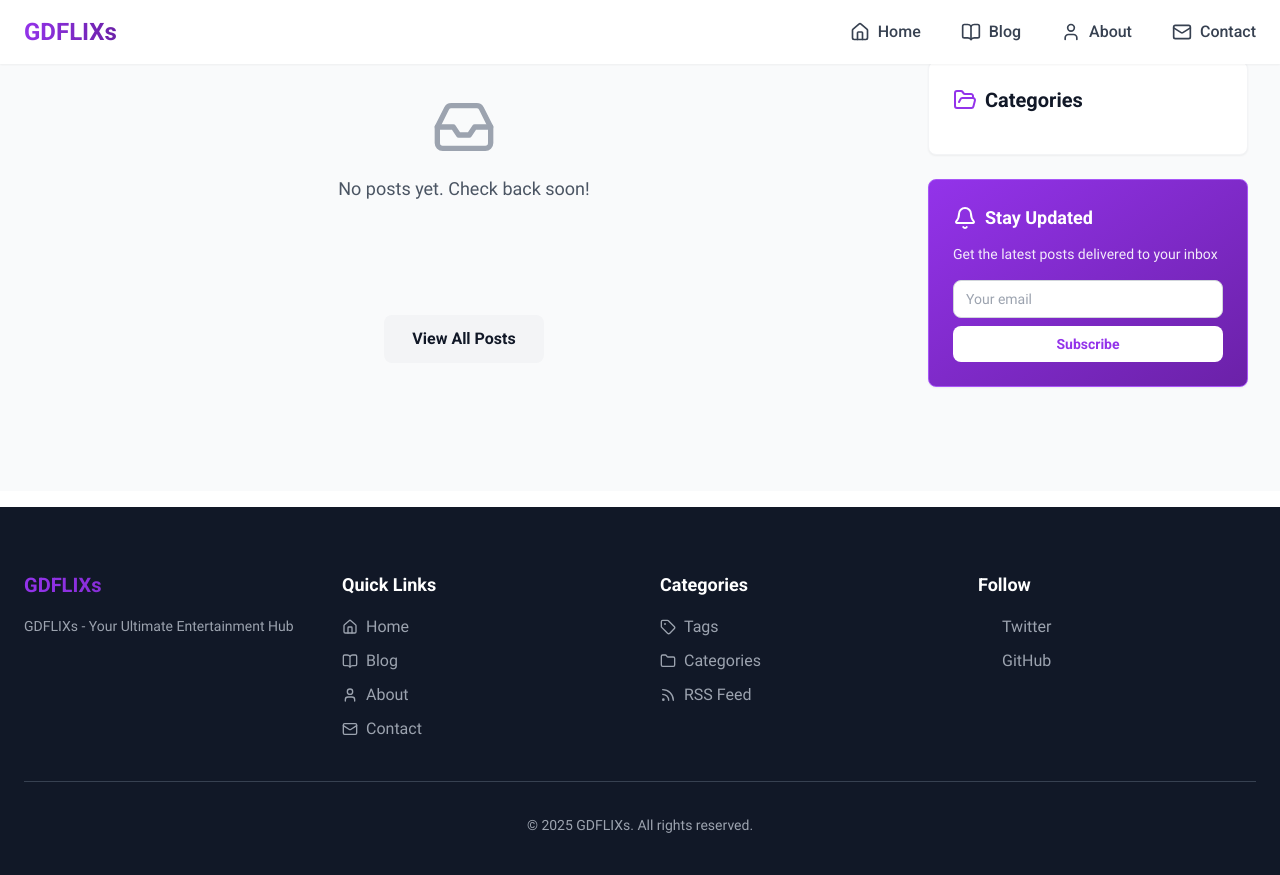
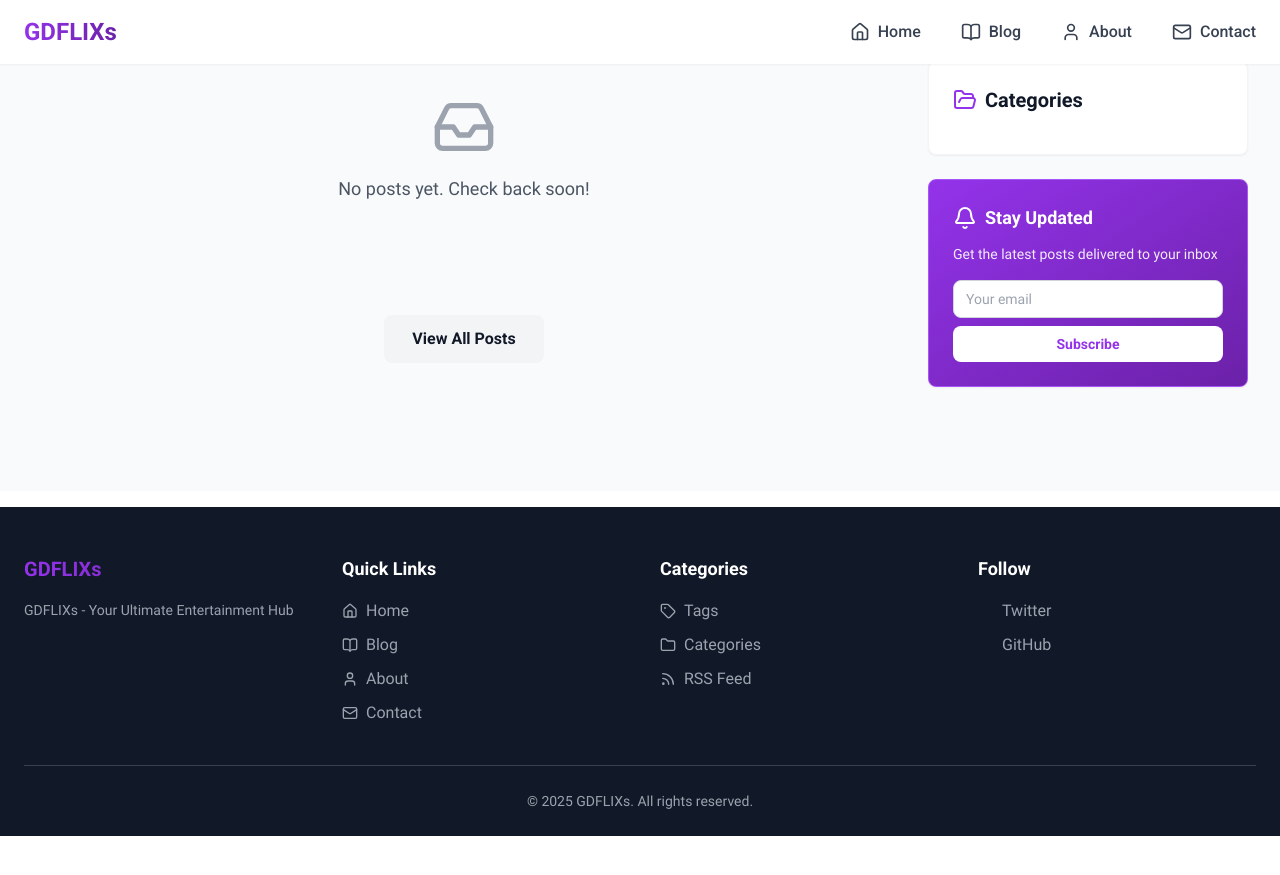
Before and after one commit to gdflixs/gdflixs.github.io, a Jekyll site: the page built from index.html, in a window 1280 px wide and 900 px high, scrolled down 458 px. Shown: the top 875 px of the window. Built offline with Jekyll 4.4.1, drawn with Linux system fonts in a browser that asks for light colours; nearby versions of some CDN libraries; the list of posts is cut into pages by our own code; after the commit the page ends 1294 px from its top, so only the background shows below that.

Commit message:
footer padding changes

```diff
--- a/_includes/footer.html
+++ b/_includes/footer.html
@@ -1,4 +1,4 @@
-<footer class="bg-gray-900 text-white w-full py-16">
+<footer class="bg-gray-900 text-white w-full pt-12 pb-6">
     <div class="container mx-auto px-6">
         <div class="grid grid-cols-1 md:grid-cols-2 lg:grid-cols-4 gap-10 mb-10">
         <!-- About Section -->
@@ -42,7 +42,7 @@
         </div>
     </div>
 
-        <div class="border-t border-gray-700 pt-8 text-center text-gray-400 text-sm">
+        <div class="border-t border-gray-700 pt-6 text-center text-gray-400 text-sm">
             <p>&copy; {{ site.time | date: "%Y" }} {{ site.title }}. All rights reserved.</p>
         </div>
     </div>
```
